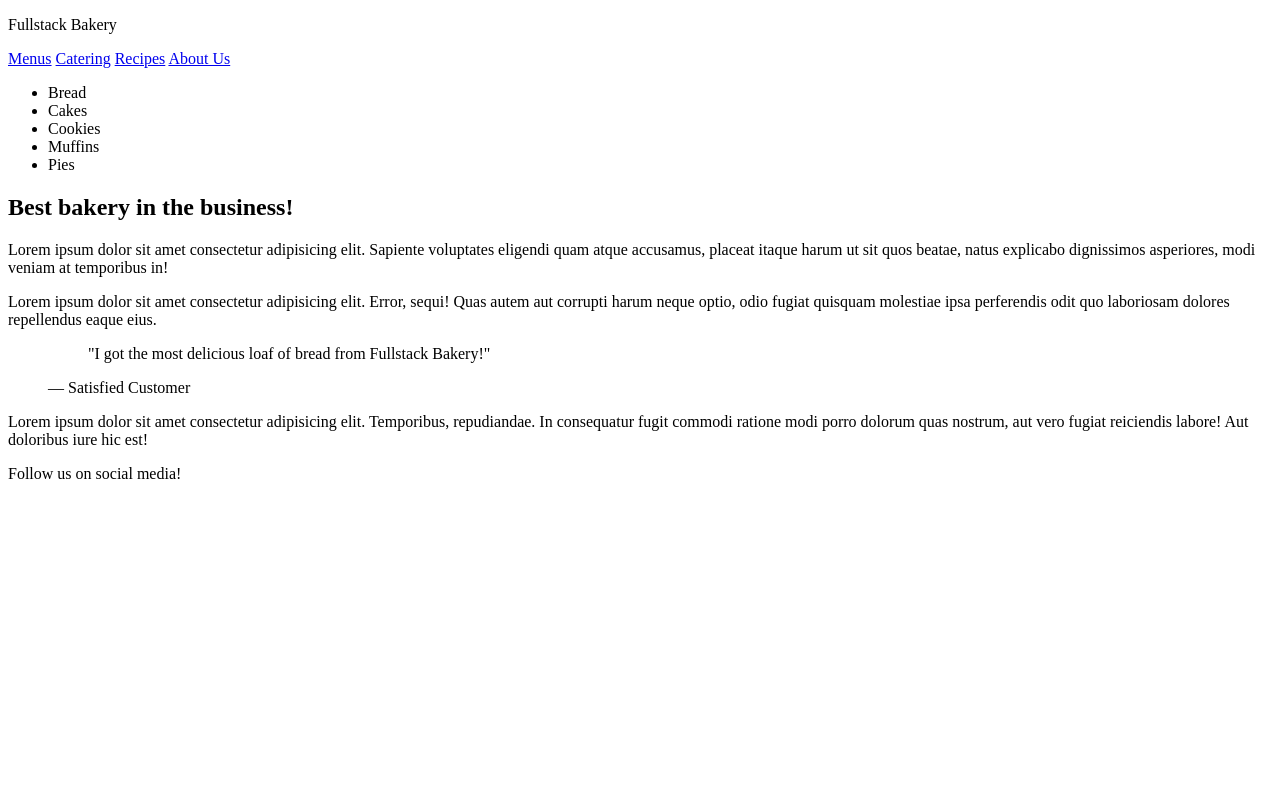
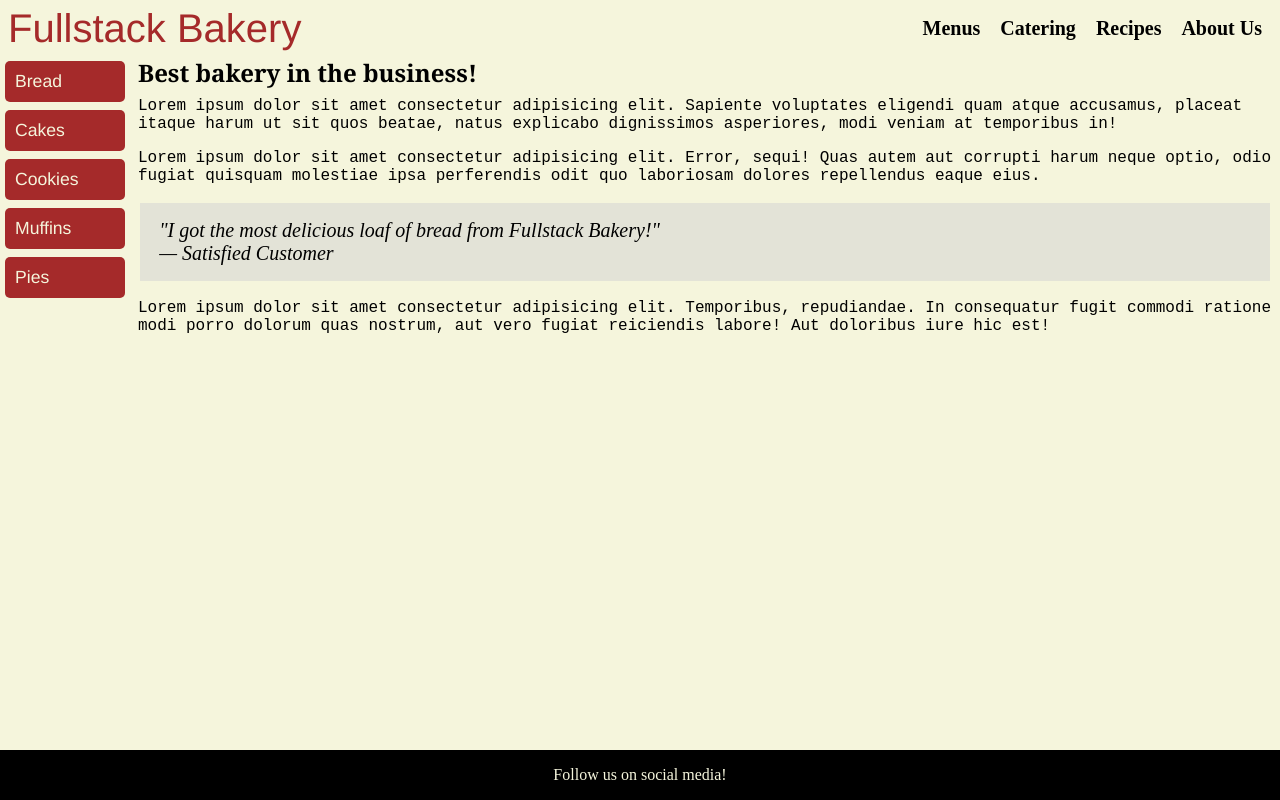
Before and after one commit to NMonear1/FullstackBakery, a plain HTML site: page index.html in a window 1280 px wide. Drawn offline with Linux system fonts and the light colour scheme.

Commit message:
Completed code

```diff
--- /dev/null
+++ b/index.css
@@ -0,0 +1,119 @@
+* {
+  margin: 0;
+  padding: 0;
+  box-sizing: border-box;
+}
+
+html,
+body {
+  height: 100%;
+  margin: 0;
+}
+
+body {
+  background-color: beige;
+  display: flex;
+  flex-direction: column;
+}
+
+header {
+  display: flex;
+  align-items: center;
+  justify-content: space-between;
+  height: 7vh;
+  padding: 1vh;
+}
+
+.brand {
+  font-size: 2.5rem;
+  font-family: "Franklin Gothic Medium", "Arial Narrow", Arial, sans-serif;
+  color: brown;
+}
+
+nav {
+  display: flex;
+  justify-content: flex-end;
+  font-size: 1.25rem;
+}
+
+nav a {
+  padding: 0.625rem;
+  text-decoration: none;
+  color: black;
+  font-weight: bold;
+}
+
+aside {
+  display: flex;
+}
+
+ul {
+  display: flex;
+  flex-direction: column;
+  padding: 0.3125rem;
+  gap: 1vh;
+}
+
+li {
+  background-color: brown;
+  color: beige;
+  font-size: 1.1rem;
+  font-family: "Franklin Gothic Medium", "Arial Narrow", Arial, sans-serif;
+  list-style-type: none;
+  border-radius: 5px;
+  padding: 0.625rem;
+  min-width: 7.5rem;
+  min-height: 2.5rem;
+  display: flex;
+  align-items: center;
+}
+
+main {
+  display: flex;
+  flex: 1;
+}
+
+h1 {
+  font-weight: 900;
+  font-family: Georgia, "Times New Roman", Times, serif;
+  padding-left: 0.5rem;
+}
+
+.review {
+  display: flex;
+  font-family: "Courier New", Courier, monospace;
+  color: black;
+  padding: 0.5rem;
+}
+
+.testimonial {
+  display: flex;
+  flex-direction: column;
+  padding: 0.625rem;
+}
+
+blockquote,
+figcaption {
+  background-color: rgba(211, 211, 211, 0.521);
+  font-style: italic;
+  font-size: 1.25rem;
+  padding-left: 1.5vw;
+}
+
+blockquote {
+  padding-top: 1rem;
+}
+
+figcaption {
+  padding-bottom: 1rem;
+}
+
+footer {
+  display: flex;
+  justify-content: center;
+  align-content: center;
+  background-color: black;
+  color: beige;
+  font-size: 1rem;
+  padding: 1rem;
+}
--- a/index.html
+++ b/index.html
@@ -1,12 +1,13 @@
 <!DOCTYPE html>
 <html lang="en">
   <head>
+    <link rel="stylesheet" href="index.css" />
     <title>Fullstack Bakery</title>
   </head>
   <body>
     <header>
-      <p class="brand">Fullstack Bakery</p>
-      <nav>
+      <p class="brand top">Fullstack Bakery</p>
+      <nav class="top">
         <a href="#">Menus</a>
         <a href="#">Catering</a>
         <a href="#">Recipes</a>
@@ -25,13 +26,13 @@
       </aside>
       <article>
         <h1>Best bakery in the business!</h1>
-        <p>
+        <p class="review">
           Lorem ipsum dolor sit amet consectetur adipisicing elit. Sapiente
           voluptates eligendi quam atque accusamus, placeat itaque harum ut sit
           quos beatae, natus explicabo dignissimos asperiores, modi veniam at
           temporibus in!
         </p>
-        <p>
+        <p class="review">
           Lorem ipsum dolor sit amet consectetur adipisicing elit. Error, sequi!
           Quas autem aut corrupti harum neque optio, odio fugiat quisquam
           molestiae ipsa perferendis odit quo laboriosam dolores repellendus
@@ -43,7 +44,7 @@
           </blockquote>
           <figcaption>— Satisfied Customer</figcaption>
         </figure>
-        <p>
+        <p class="review">
           Lorem ipsum dolor sit amet consectetur adipisicing elit. Temporibus,
           repudiandae. In consequatur fugit commodi ratione modi porro dolorum
           quas nostrum, aut vero fugiat reiciendis labore! Aut doloribus iure
```
